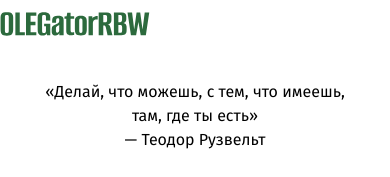
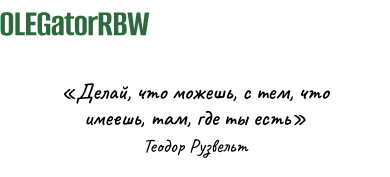
Before and after one commit to OLEGatorRBW/blog, a website: page src/html/index.html in a window 390 px wide. Shown: the top 177 px of the page. Drawn offline with nearby package versions, Linux system fonts and the light colour scheme; files that its build step writes are made by us from their sources; files whose address does not match are found by name; a web font is replaced by a local one.

Commit message:
fix(merge): clean up header after conflict resolution
• Reconcile leftover merge artifacts
• Finalize spacing system integration
• Verify responsive behavior

```diff
--- a/src/html/components/layout/header/header.html
+++ b/src/html/components/layout/header/header.html
@@ -5,8 +5,8 @@
     </a>
     <div class="header__quote-wrapper">
       <figure class="header__quote">
-        <q>Делай, что можешь, с тем, что имеешь, там, где ты есть</q>
-        <figcaption>— Теодор Рузвельт</figcaption>
+        <q class="header__quote-text">Делай, что можешь, с тем, что имеешь, там, где ты есть</q>
+        <figcaption class="header__quote-author">Теодор Рузвельт</figcaption>
       </figure>
     </div>
     <a href="mailto:olegatorrbw@yandex.ru" class="header__email">olegatorrbw@yandex.ru</a>
--- a/src/scss/components/_header.scss
+++ b/src/scss/components/_header.scss
@@ -25,24 +25,22 @@
   padding: 0.3rem 0;
 }
 
-  _.header__quote-wrapper {
-    padding: 0 $space-sm; // 12px по бокам
-  }
+.header__quote-wrapper {
+  padding: 0 $space-sm; // 12px по бокам
+}
 
 .header__quote-text {
   font-family: 'Caveat', cursive;
   font-size: 1.4rem;
   font-weight: 600;
   line-height: 1.1;
-
 }
 
 .header__quote-author {
   font-family: 'Caveat', cursive;
   font-size: 1.2rem;
   font-weight: 500;
-    margin-bottom: $space-xxs;
-
+  margin-bottom: $space-xxs;
 }
 
 .header__email {
```
